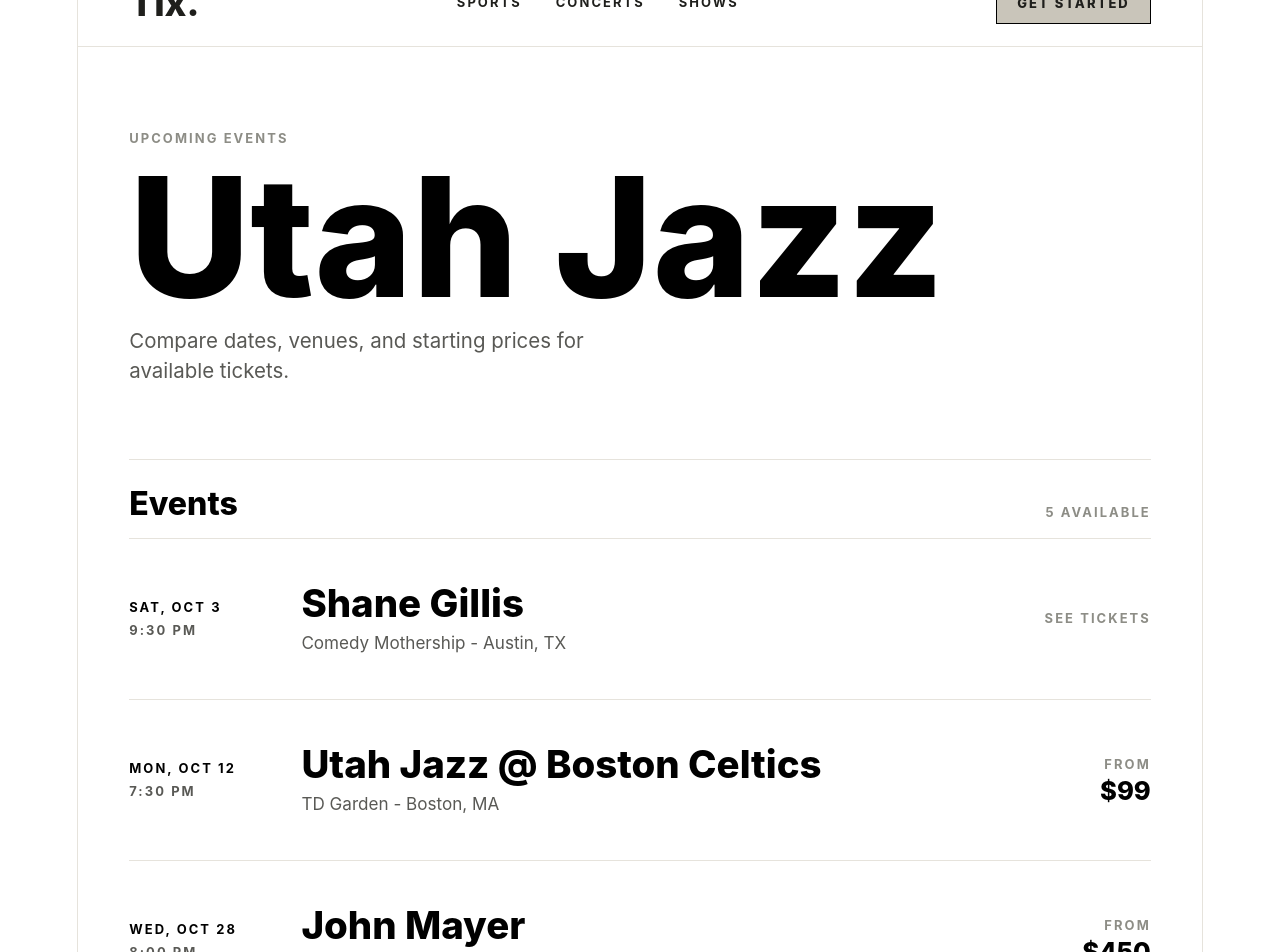
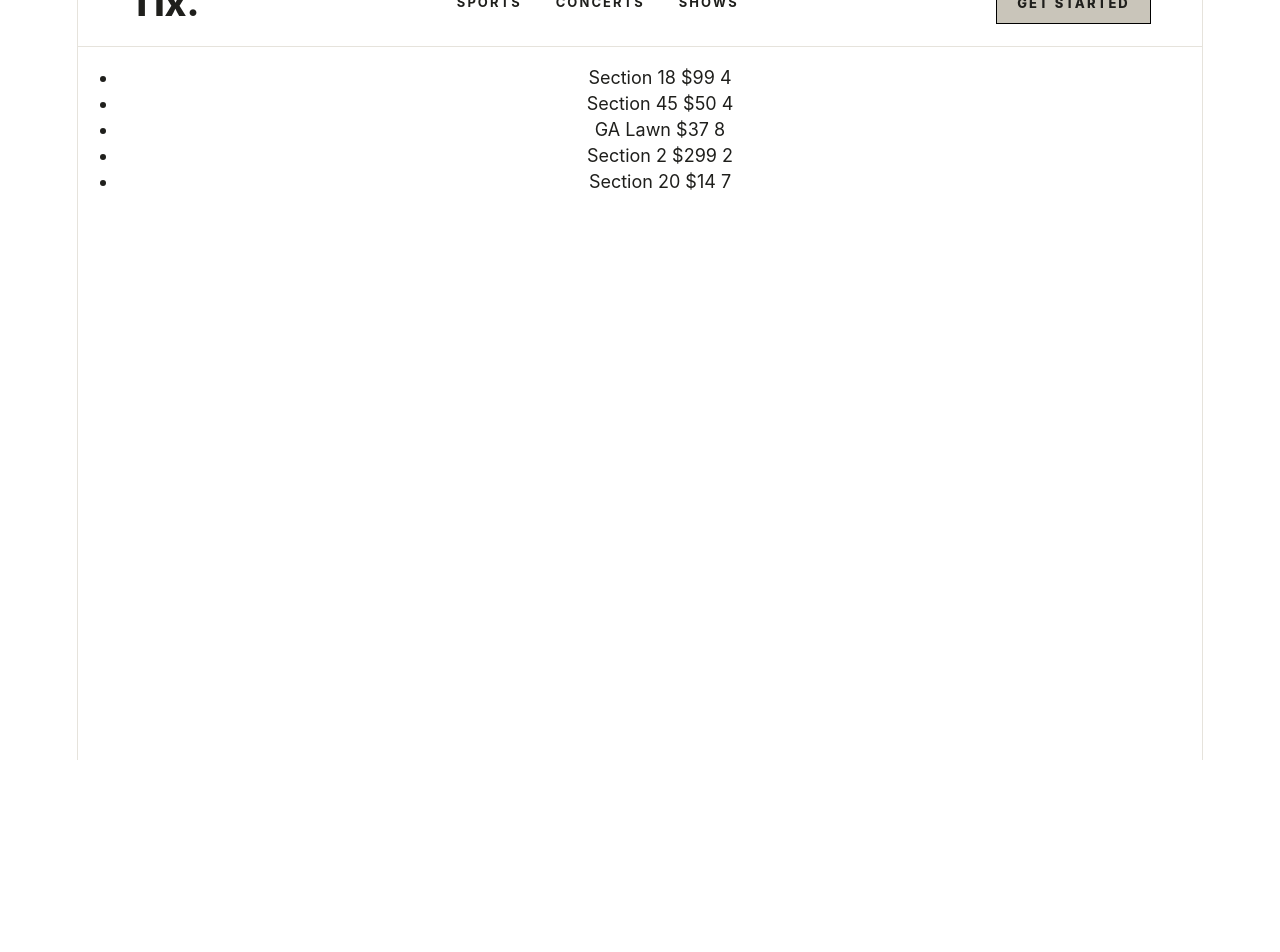
Before and after one commit to Kelson-Gardner/software-architecture, a React (Vite) app in the folder client/: page /tickets/1 in a window 1280 px wide. Shown: the part 40-992 px from the top of the page. After the commit the page ends 800 px from the top, so only its background shows below. Built offline with nearby package versions, Linux system fonts and the light colour scheme.

Commit message:
Created basic event page and ticket card

```diff
--- a/client/src/App.tsx
+++ b/client/src/App.tsx
@@ -6,6 +6,7 @@
 import CategoryPage from './pages/CategoryPage';
 import EntityPage from './pages/EntityPage';
 import DivisionPage from './pages/DivisionPage';
+import EventPage from './pages/EventPage';
 
 const navBarItems: NavBarItemProps[] = [
   {
@@ -50,7 +51,8 @@
       <Routes>
         <Route path='/:divisionSlug' element={<DivisionPage />}/>
         <Route path='/category/:categorySlug' element={<CategoryPage />} />
-        <Route path='/tickets/:entityTitle' element={<EntityPage />} />
+        <Route path='/events/:entityTitle' element={<EntityPage />} />
+        <Route path='/tickets/:eventId' element={<EventPage />} />
       </Routes>
     </main>
     </BrowserRouter>
--- /dev/null
+++ b/client/src/components/TicketCard.tsx
@@ -0,0 +1,14 @@
+export interface TicketCardProps {
+    title: string,
+    price: number,
+    quantity: number,
+    // Probably need to think of a better name.
+    // This will be the row and potentially seat number? Optional because of general admission?
+    seatLabel?: string,
+}
+
+export function TicketCard(props: TicketCardProps) {
+    return (
+        <div>{props.title} ${props.price} {props.quantity}</div>
+    );
+}
--- a/client/src/pages/CategoryPage.tsx
+++ b/client/src/pages/CategoryPage.tsx
@@ -4,12 +4,12 @@
 
 // Dummy data for now
 const entityCards: EntityCardProps[] = [
-    {title: 'Utah Jazz', href: '/tickets/utah-jazz'},
-    {title: 'Boston Celtics', href: '/tickets/boston-celtics'},
-    {title: 'Los Angeles Lakers', href: '/tickets/los-angeles-lakers'},
-    {title: 'John Mayer', href: '/tickets/john-mayer'},
-    {title: 'Blink-182', href: '/tickets/blink-182'},
-    {title: 'Shane Gillis', href: '/tickets/shane-gillis'},
+    {title: 'Utah Jazz', href: '/events/utah-jazz'},
+    {title: 'Boston Celtics', href: '/events/boston-celtics'},
+    {title: 'Los Angeles Lakers', href: '/events/los-angeles-lakers'},
+    {title: 'John Mayer', href: '/events/john-mayer'},
+    {title: 'Blink-182', href: '/events/blink-182'},
+    {title: 'Shane Gillis', href: '/events/shane-gillis'},
 ]
 
 // Category will be a type such as MLB, NBA, Country, Theatre, etc.
--- a/client/src/pages/EntityPage.tsx
+++ b/client/src/pages/EntityPage.tsx
@@ -4,34 +4,34 @@
 const eventCards: EventCardProps[] = [
     {
         title: 'Utah Jazz @ Boston Celtics',
-        href: '/events/1',
+        href: '/tickets/1',
         date: new Date('2026-10-12T19:30:00'),
         location: 'TD Garden - Boston, MA',
         startingPrice: 99,
     },
     {
         title: 'Los Angeles Lakers @ Chicago Bulls',
-        href: '/events/2',
+        href: '/tickets/2',
         date: new Date('2026-11-04T18:00:00'),
         location: 'United Center - Chicago, IL',
         startingPrice: 200,
     },
     {
         title: 'John Mayer',
-        href: '/events/3',
+        href: '/tickets/3',
         date: new Date('2026-10-28T20:00:00'),
         location: 'Delta Center - Salt Lake City, UT',
         startingPrice: 450,
     },
     {
         title: 'Blink-182',
-        href: '/events/4',
+        href: '/tickets/4',
         date: new Date('2026-12-02T19:00:00'),
         location: 'Mile High Stadium - Denver, CO',
     },
     {
         title: 'Shane Gillis',
-        href: '/events/5',
+        href: '/tickets/5',
         date: new Date('2026-10-03T21:30:00'),
         location: 'Comedy Mothership - Austin, TX',
     },
--- /dev/null
+++ b/client/src/pages/EventPage.tsx
@@ -0,0 +1,25 @@
+import { TicketCard, type TicketCardProps } from "../components/TicketCard";
+
+function EventPage(){
+    const ticketCards: TicketCardProps[] = [
+        {title: 'Section 18', quantity: 4, price: 99},
+        {title: 'Section 45', quantity: 4, price: 50},
+        {title: 'GA Lawn', quantity: 8, price: 37},
+        {title: 'Section 2', quantity: 2, price: 299},
+        {title: 'Section 20', quantity: 7, price: 14},
+    ];
+    return (
+        <span>
+            <ul>
+                {ticketCards.map((ticketCard, index) => (
+                    <li>
+                        <TicketCard key={index} {...ticketCard} />
+                    </li>
+                ))}
+            </ul>
+        </span>
+
+    );
+}
+
+export default EventPage;
```
